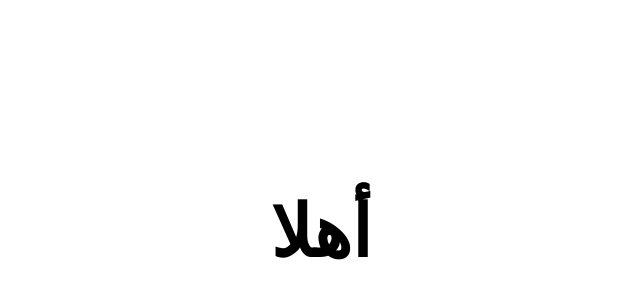
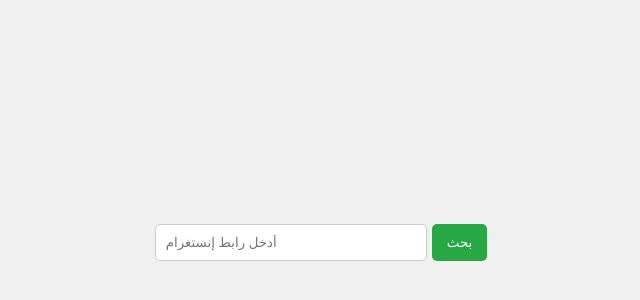
Before and after one commit to gpzainbil-bot/hello, a plain HTML site: page index.html in a window 1280 px wide. Shown: the part 168-468 px from the top of the page, without its empty margins (319-959 px from the left). Drawn offline with Linux system fonts and the light colour scheme.

Commit message:
index.html

```diff
--- a/index.html
+++ b/index.html
@@ -1,15 +1,99 @@
-<!doctype html>
-<html lang="ar" dir="rtl">
+<!DOCTYPE html>
+<html lang="ar">
 <head>
-    <meta charset="utf-8">
-    <title>أهلا</title>
+<meta charset="UTF-8">
+<meta name="viewport" content="width=device-width, initial-scale=1.0">
+<title>تحميل فيديو إنستغرام</title>
 <style>
-      html,body{height:100%;margin:0}
-      body{display:flex;align-items:center;justify-content:center;font-family:Arial, sans-serif}
-      h1{font-size:72px;margin:0}
+    body {
+        margin: 0;
+        height: 100vh;
+        display: flex;
+        justify-content: center;
+        align-items: center;
+        flex-direction: column;
+        transition: background-color 0.5s;
+        background-color: #007BFF; /* خلفية زرقاء مبدئية */
+        color: #fff;
+        font-family: Arial, sans-serif;
+    }
+    #intro-img {
+        max-width: 80%;
+        max-height: 50%;
+        display: block;
+    }
+    #input-container {
+        display: none; /* يظهر بعد اختفاء الصورة */
+        margin-top: 20px;
+    }
+    input[type="text"] {
+        padding: 10px;
+        width: 250px;
+        border-radius: 5px;
+        border: 1px solid #ccc;
+    }
+    button {
+        padding: 10px 15px;
+        margin-left: 5px;
+        border: none;
+        border-radius: 5px;
+        background-color: #28a745;
+        color: #fff;
+        cursor: pointer;
+    }
+    #message {
+        margin-top: 15px;
+    }
 </style>
 </head>
 <body>
-    <h1>أهلا</h1>
+
+<img id="intro-img" src="https://www2.0zz0.com/2025/08/20/07/307535268.jpg" alt="Intro Image">
+
+<div id="input-container">
+    <input type="text" id="insta-link" placeholder="أدخل رابط إنستغرام">
+    <button onclick="checkLink()">بحث</button>
+    <div id="message"></div>
+</div>
+
+<script>
+// التحكم في ظهور الصورة ثم الاختفاء
+setTimeout(() => {
+    document.getElementById('intro-img').style.display = 'none';
+    document.getElementById('input-container').style.display = 'flex';
+
+    // تغيير لون الخلفية حسب وضع الهاتف (فاتح/داكن)
+    if(window.matchMedia && window.matchMedia('(prefers-color-scheme: dark)').matches){
+        document.body.style.backgroundColor = '#222';
+        document.body.style.color = '#fff';
+    } else {
+        document.body.style.backgroundColor = '#f0f0f0';
+        document.body.style.color = '#000';
+    }
+}, 4000);
+
+// التحقق من رابط إنستغرام
+function checkLink() {
+    const link = document.getElementById('insta-link').value.trim();
+    const message = document.getElementById('message');
+
+    // regex بسيط للتحقق من إنستغرام
+    const instaRegex = /^https?:\/\/(www\.)?instagram\.com\/p\/[a-zA-Z0-9_-]+\/?$/;
+
+    if(!link){
+        message.textContent = "لم تكتب رابط";
+        message.style.color = "red";
+    } else if(!instaRegex.test(link)){
+        message.textContent = "الرابط ليس صحيحاً أو ليس رابط إنستغرام";
+        message.style.color = "red";
+    } else {
+        // إنشاء رابط تحميل مباشر وهمي
+        const downloadLink = link + "?dl=1"; // لاحقاً يمكنك ربطه بخادم حقيقي
+        message.innerHTML = `رابط التحميل: <a href="${downloadLink}" target="_blank">${downloadLink}</a>`;
+        message.style.color = "green";
+    }
+}
+</script>
+
 </body>
 </html>
```
Lines whose indentation alone changed are shown as unchanged.
